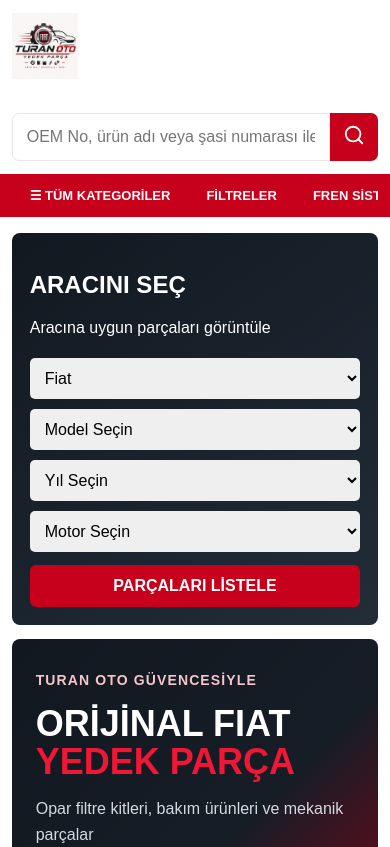
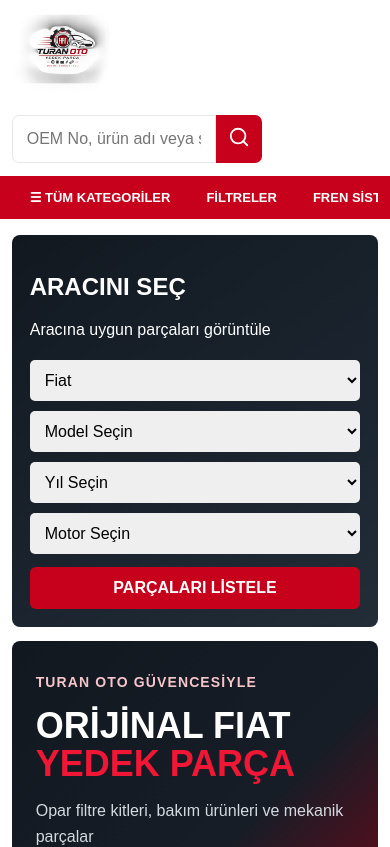
Before and after one commit to gurkanduran0258/turan-oto-yedek-parca, a Next.js app: page / in a window 390 px wide. Shown: the top 847 px of the page. Built offline with nearby package versions, Linux system fonts and the light colour scheme.

Commit message:
Add files via upload

```diff
--- a/app/globals.css
+++ b/app/globals.css
@@ -1,6 +1,6 @@
 :root{--red:#c7001c;--dark:#151c24;--text:#101828;--muted:#667085;--line:#e5e7eb;--soft:#f5f6f8}
 *{box-sizing:border-box}body{margin:0;font-family:Arial,sans-serif;color:var(--text)}a{text-decoration:none;color:inherit}button,input,select{font:inherit}.container{width:min(1320px,94%);margin:auto}
-.topbar{background:var(--dark);color:#fff;font-size:12px}.topbarInner{height:32px;display:flex;justify-content:space-between;align-items:center}.headerInner{display:grid;grid-template-columns:270px 1fr auto;gap:30px;align-items:center;padding:13px 0}.logo img{width:230px;height:72px;object-fit:contain;object-position:left center}.search{display:flex}.search input{width:100%;padding:14px;border:1px solid var(--line);border-radius:7px 0 0 7px}.search button{width:55px;border:0;background:var(--red);color:#fff;border-radius:0 7px 7px 0}.headerActions{display:flex;gap:15px}.headerActions a{display:flex;align-items:center;gap:5px;font-size:13px;white-space:nowrap}.headerActions b{background:var(--red);color:#fff;border-radius:99px;padding:3px 7px}.mainNav{background:var(--red);color:#fff}.navInner{display:flex;overflow:auto;white-space:nowrap}.navInner a{padding:14px 18px;font-size:13px;font-weight:800}
+.topbar{background:var(--dark);color:#fff;font-size:12px}.topbarInner{height:32px;display:flex;justify-content:space-between;align-items:center}.headerInner{display:grid;grid-template-columns:270px 1fr auto;gap:30px;align-items:center;padding:13px 0}.logo img{width:270px;height:86px;object-fit:contain;object-position:left center}.search{display:flex}.search input{width:100%;padding:14px;border:1px solid var(--line);border-radius:7px 0 0 7px}.search button{width:55px;border:0;background:var(--red);color:#fff;border-radius:0 7px 7px 0}.headerActions{display:flex;gap:15px}.headerActions a{display:flex;align-items:center;gap:5px;font-size:13px;white-space:nowrap}.headerActions b{background:var(--red);color:#fff;border-radius:99px;padding:3px 7px}.mainNav{background:var(--red);color:#fff}.navInner{display:flex;overflow:auto;white-space:nowrap}.navInner a{padding:14px 18px;font-size:13px;font-weight:800}
 .heroGrid{display:grid;grid-template-columns:275px 1fr 220px;gap:14px;margin-top:16px}.vehicleBox{background:linear-gradient(145deg,#111820,#222d38);color:#fff;padding:18px;border-radius:8px}.vehicleBox select{width:100%;padding:11px;margin:5px 0;border:0;border-radius:5px}.primary{display:inline-block;background:var(--red);color:#fff;border:0;border-radius:6px;padding:12px 17px;font-weight:900;text-align:center}.vehicleBox .primary{width:100%;margin-top:8px}.heroImage{overflow:hidden;border-radius:8px;background:#111}
 .heroCampaign{display:grid;grid-template-columns:1.05fr 1fr;min-height:390px;background:linear-gradient(135deg,#111820 0%,#161d26 55%,#8f0014 100%);color:#fff;position:relative}
 .heroCopy{padding:48px 20px 35px 42px;z-index:2}
@@ -16,7 +16,7 @@
 .detail{display:grid;grid-template-columns:1fr 1fr;gap:30px;margin-top:25px}.detailImage{border:1px solid var(--line);border-radius:10px;padding:18px}.detailImage img{width:100%;height:500px;object-fit:contain}.staticBadge{position:static;display:inline-block}.large strong{font-size:30px}.infoBox{background:var(--soft);border-radius:8px;padding:15px;margin:15px 0}.qtyRow{display:flex;gap:10px}.qtyRow input{width:80px;padding:12px}
 .cartLayout{display:grid;grid-template-columns:1fr 350px;gap:20px;margin-top:20px}.cartTable{border:1px solid var(--line);border-radius:8px}.cartRow{display:grid;grid-template-columns:85px 1fr 90px 130px 60px;gap:12px;align-items:center;padding:12px;border-bottom:1px solid var(--line)}.cartRow img{width:80px;height:70px;object-fit:contain}.cartRow small{display:block;color:var(--muted)}.summary{border:1px solid var(--line);border-radius:8px;padding:18px;height:max-content}.summary p{display:flex;justify-content:space-between}.summary .grand{font-size:20px;border-top:1px solid var(--line);padding-top:13px}.summary .primary{width:100%}.empty{padding:30px}
 .formCard{width:min(520px,94%);margin:45px auto;border:1px solid var(--line);padding:24px;border-radius:10px}.formCard label{display:block;margin-top:12px}.formCard input{width:100%;padding:12px;border:1px solid var(--line);border-radius:6px;margin:6px 0 10px}.muted{color:var(--muted)}.adminCards{display:grid;grid-template-columns:repeat(4,1fr);gap:10px}.adminCards div{border:1px solid var(--line);padding:15px;border-radius:8px}.adminCards b,.adminCards span{display:block}
-.footer{background:var(--dark);color:#fff;margin-top:28px;padding:30px 0 15px}.footerGrid{display:grid;grid-template-columns:1.3fr repeat(4,1fr);gap:25px}.footerLogo{width:210px;background:#fff;border-radius:8px;object-fit:contain}.footer a,.footer p{display:block;color:#cbd5e1;font-size:12px;margin:7px 0}.copyright{border-top:1px solid #394554;margin-top:18px;padding-top:13px;color:#98a2b3;font-size:12px}
+.footer{background:var(--dark);color:#fff;margin-top:28px;padding:30px 0 15px}.footerGrid{display:grid;grid-template-columns:1.3fr repeat(4,1fr);gap:25px}.footerLogo{width:240px;background:transparent;border-radius:0;object-fit:contain}.footer a,.footer p{display:block;color:#cbd5e1;font-size:12px;margin:7px 0}.copyright{border-top:1px solid #394554;margin-top:18px;padding-top:13px;color:#98a2b3;font-size:12px}
 @media(max-width:1000px){.headerInner{grid-template-columns:220px 1fr}.headerActions{display:none}.heroGrid{grid-template-columns:250px 1fr}.trustBox{display:none}.categoryStrip{grid-template-columns:repeat(4,1fr)}.productGrid{grid-template-columns:repeat(3,1fr)}}
 @media(max-width:760px){.topbar{display:none}.headerInner{grid-template-columns:1fr}.search{grid-row:2}.heroGrid,.productsLayout,.listingLayout,.detail,.cartLayout{grid-template-columns:1fr}.categoryStrip{grid-template-columns:repeat(2,1fr)}.productGrid{grid-template-columns:repeat(2,1fr)}.footerGrid{grid-template-columns:1fr 1fr}.toolbar{grid-template-columns:1fr}.cartRow{grid-template-columns:70px 1fr}.cartRow>*:nth-child(n+3){grid-column:2}.stats{grid-template-columns:1fr 1fr}}
 
@@ -29,3 +29,14 @@
   .heroCopy{padding:32px 24px}
   .heroCopy h1{font-size:36px}
 }
+
+.headerInner{grid-template-columns:300px 1fr auto}
+.logo{display:flex;align-items:center}
+.logo img{filter:drop-shadow(0 3px 5px rgba(0,0,0,.12))}
+@media(max-width:1000px){
+  .headerInner{grid-template-columns:250px 1fr}
+  .logo img{width:235px;height:76px}
+}
+@media(max-width:760px){
+  .logo img{width:225px;height:72px}
+}
--- a/components/Footer.tsx
+++ b/components/Footer.tsx
@@ -2,7 +2,7 @@
   return (
     <footer className="footer">
       <div className="container footerGrid">
-        <div><img src="/turan-oto-logo.png" className="footerLogo" alt="Turan Oto" /><p>Fiat araçlar için orijinal ve muadil yedek parça.</p></div>
+        <div><img src="/turan-oto-logo-transparent.png" className="footerLogo" alt="Turan Oto" /><p>Fiat araçlar için orijinal ve muadil yedek parça.</p></div>
         <div><h4>KURUMSAL</h4><a>Hakkımızda</a><a>İletişim</a><a>Kariyer</a><a>Bayilik</a></div>
         <div><h4>MÜŞTERİ</h4><a>Sipariş Takip</a><a>İade & Değişim</a><a>Kargo</a><a>SSS</a></div>
         <div><h4>BİLGİ</h4><a>KVKK</a><a>Gizlilik</a><a>Mesafeli Satış</a></div>
--- a/components/Header.tsx
+++ b/components/Header.tsx
@@ -16,7 +16,7 @@
       </div>
       <header className="header">
         <div className="container headerInner">
-          <Link href="/" className="logo"><img src="/turan-oto-logo.png" alt="Turan Oto Yedek Parça" /></Link>
+          <Link href="/" className="logo"><img src="/turan-oto-logo-transparent.png" alt="Turan Oto Yedek Parça" /></Link>
           <form className="search" action="/urunler">
             <input name="q" placeholder="OEM No, ürün adı veya şasi numarası ile arayın..." />
             <button aria-label="Ara"><Search size={22} /></button>
```
Also changed, not shown: public/turan-oto-logo-transparent.png (added), 1 other file (tests, documents, lock files or other folders).
